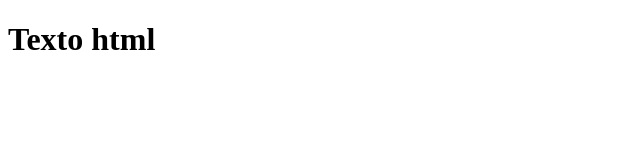
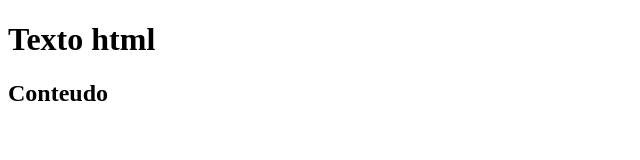
Before and after one commit to claudio-git-dev/loja-virtual, a plain HTML site: page index.html in a window 1280 px wide. Shown: the whole page, without its empty margins (0-640 px from the left). Drawn offline with Linux system fonts and the light colour scheme.

Commit message:
Alterações no html-div

```diff
--- a/index.html
+++ b/index.html
@@ -7,5 +7,8 @@
 </head>
 <body>
     <h1>Texto html</h1>
+    <div class="content">
+        <h2>Conteudo</h2>
+    </div>
 </body>
 </html>
```
